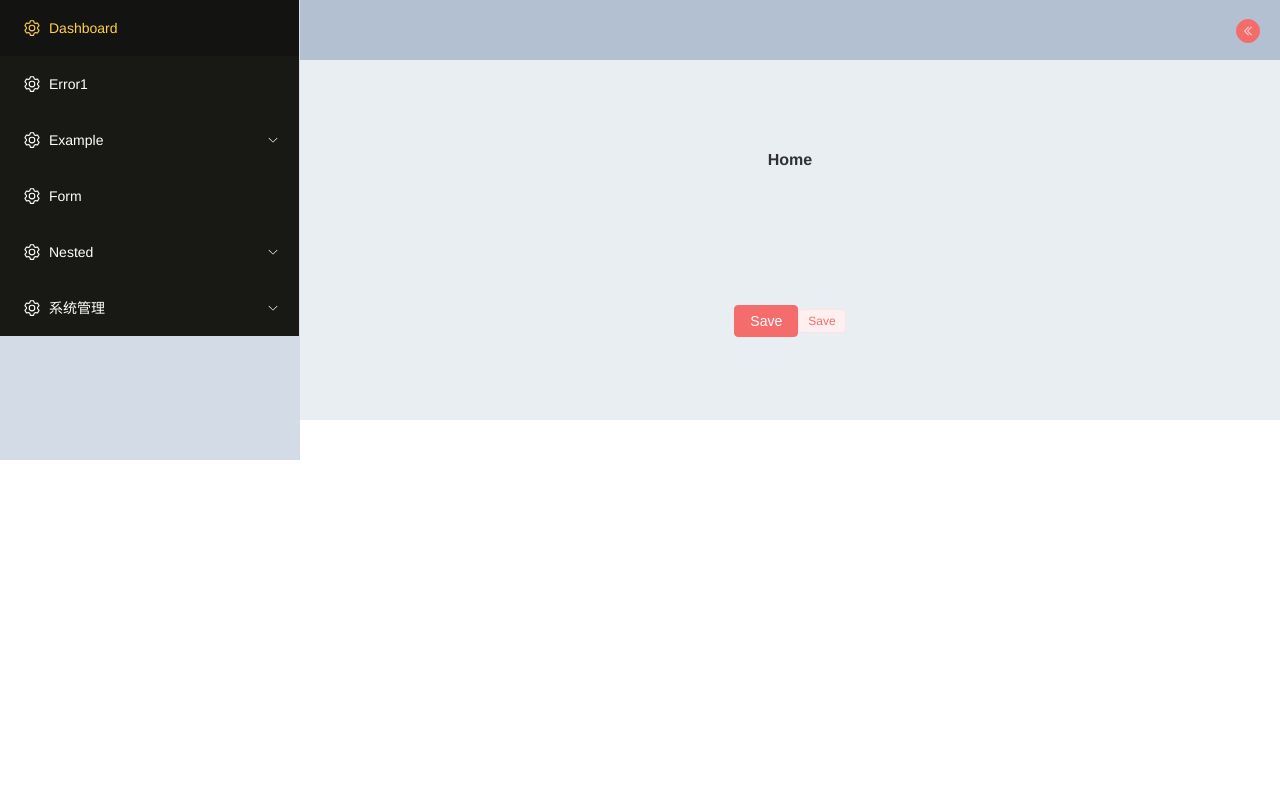
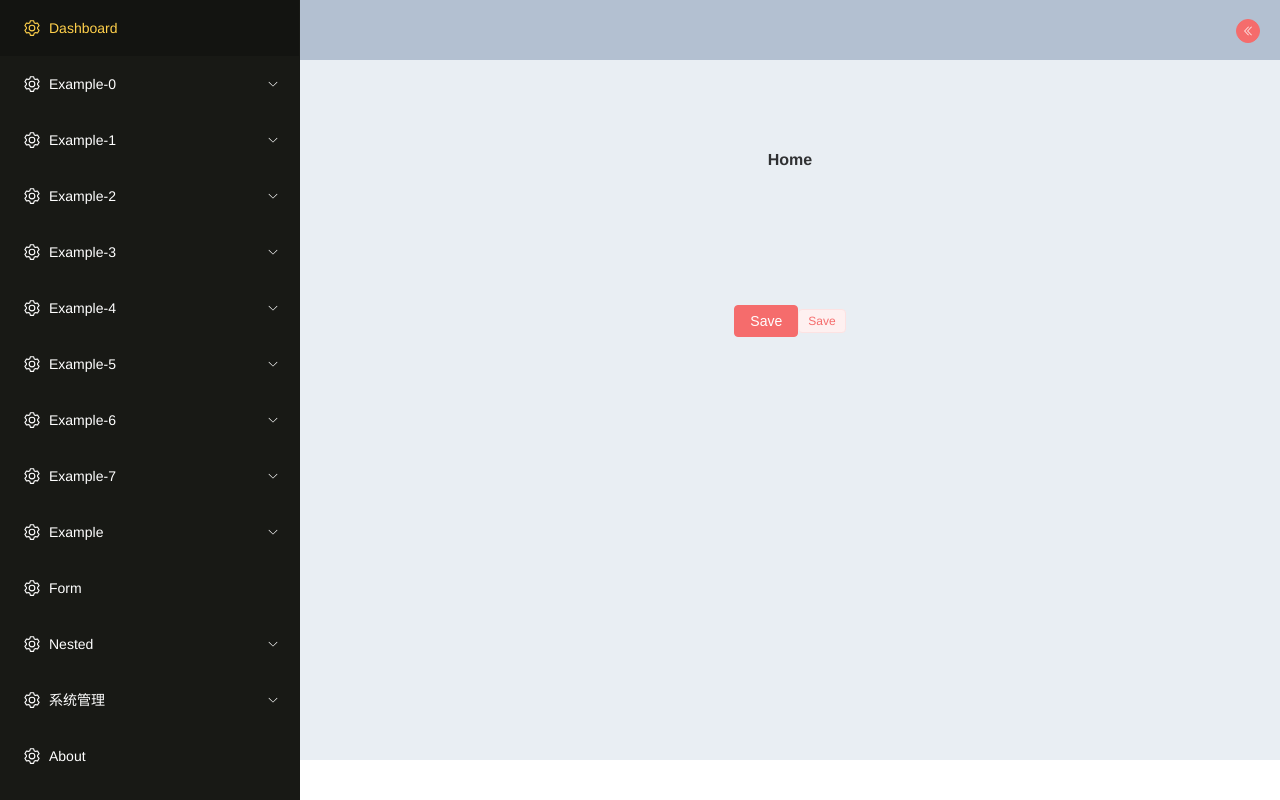
Before and after one commit to THRAEXS/vue3-element-admin, a Vue app: page /login in a window 1280 px wide. Both pictures are taken after a click on the button "Login". Built offline with nearby package versions, Linux system fonts and the light colour scheme.

Commit message:
fix: sidebar height

```diff
--- /dev/null
+++ b/src/layout/components/sidebar/color.json
@@ -0,0 +1,5 @@
+{
+    "menuBg": "#181915",
+    "textColor": "#FFFFFF",
+    "activeTextColor": "#FFD04B"
+}
--- a/src/layout/components/sidebar/index.vue
+++ b/src/layout/components/sidebar/index.vue
@@ -2,16 +2,21 @@
 import SidebarItem from './SidebarItem.vue';
 import { useRouter, useRoute } from 'vue-router';
 
+import { menuBg, textColor, activeTextColor } from './color';
+
 const { options: { routes }} = useRouter();
 const available = routes.filter(({ meta }) => !meta?.hidden);
 const { path: activeMenu } = useRoute();
+
+const bodyHeight = document.body.clientHeight;
 </script>
 
 <template>
+    <el-scrollbar :height="bodyHeight" :wrap-style="`background-color: ${menuBg};`">
         <el-menu
-        background-color="#181915"
-        active-text-color="#FFD04B"
-        text-color="#FFFFFF"
+            :background-color="menuBg"
+            :text-color="textColor"
+            :active-text-color="activeTextColor"
             :router="true"
             :default-active="activeMenu"
         >
@@ -22,4 +27,11 @@ const { path: activeMenu } = useRoute();
                 :base-path="item.path"
             />
         </el-menu>
+    </el-scrollbar>
 </template>
+
+<style scoped>
+.el-menu {
+    border-right: 1px solid #181915;
+}
+</style>
--- a/src/layout/components/sidebar/node.vue
+++ b/src/layout/components/sidebar/node.vue
@@ -12,4 +12,5 @@ defineProps({
 <template>
     <el-icon><Setting /></el-icon>
     <span>{{ title }}</span>
+    <!-- <span>{{ title }} - {{ title }} - {{ title }} - {{ title }} - {{ title }}</span> -->
 </template>
--- a/src/router/index.js
+++ b/src/router/index.js
@@ -35,11 +35,6 @@ const routes = [
             }
         ]
     },
-    {
-        path: '/error1',
-        component: () => import('@/views/base/error.vue'),
-        meta: { title: 'Error1' }
-    },
     ...Routes,
     {
         path: '/about',
@@ -48,7 +43,7 @@ const routes = [
             {
                 path: '',
                 component: () => import('@/views/base/about.vue'),
-                meta: { title: 'About', hidden: true }
+                meta: { title: 'About' }
             }
         ]
     }
--- a/src/router/routes/sample.js
+++ b/src/router/routes/sample.js
@@ -1,6 +1,34 @@
 import Layout from '@/layout/index.vue';
 
+const test = {
+    path: '/example',
+    component: Layout,
+    redirect: '/example/table',
+    meta: { title: 'Example', icon: 'el-icon-s-help' },
+    children: [
+        {
+            path: 'table',
+            name: 'TableRouuter',
+            component: () => import('@/views/sample/table.vue'),
+            meta: { title: 'Table', icon: 'table' }
+        },
+        {
+            path: 'tree',
+            name: 'TreeRouter',
+            component: () => import('@/views/sample/tree.vue'),
+            meta: { title: 'Tree', icon: 'tree' }
+        }
+    ]
+};
+const tests = [];
+for (let i = 0; i < 8; i++) {
+    tests.push(Object.assign({}, test, {
+        path: '/example' + i,
+        meta: { title: 'Example-' + i, icon: 'el-icon-s-help' }
+    }));
+}
 export default [
+    ...tests,
     {
         path: '/example',
         component: Layout,
```
Lines whose indentation alone changed are shown as unchanged.
